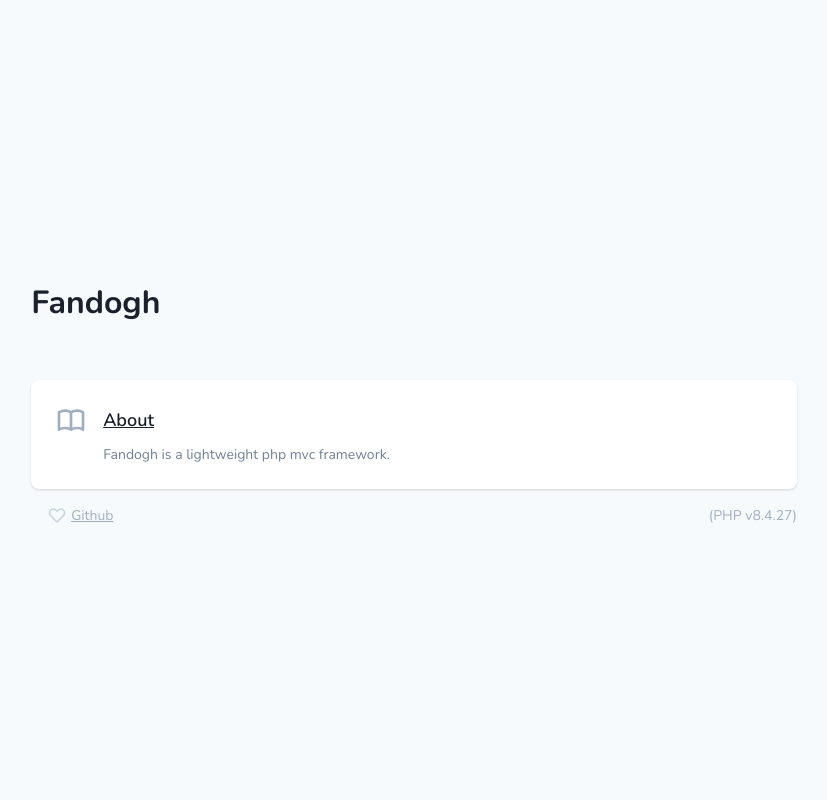
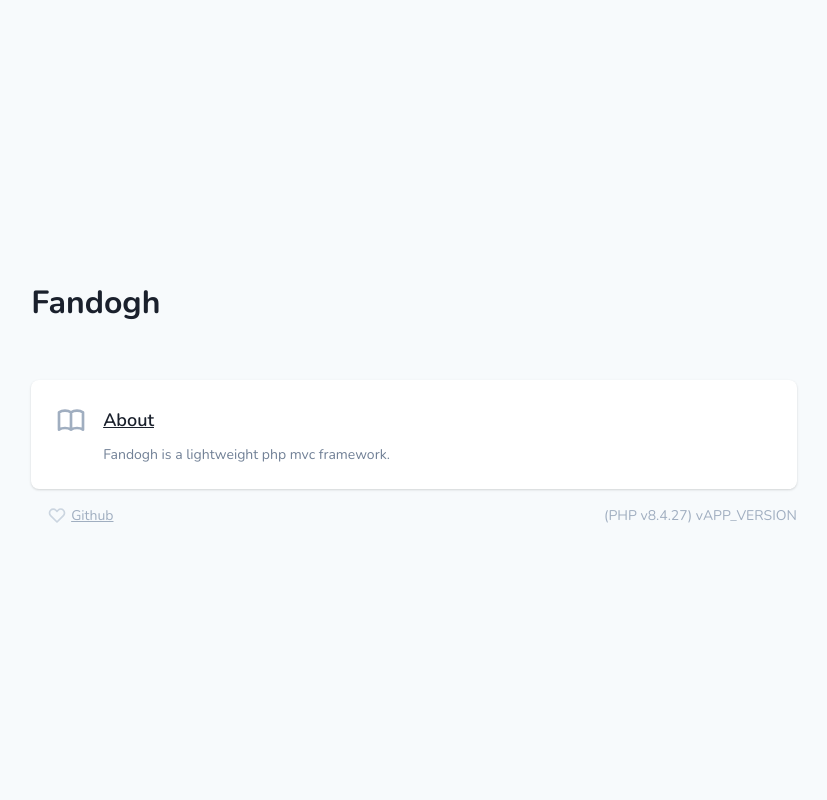
Before and after one commit to Mohammadreza-73/Fandogh, a PHP site: page /resources/views/welcome.php in a window 1280 px wide. Shown: the whole page, without its empty margins (226-1053 px from the left). Run offline with PHP 8.4, Linux system fonts and the light colour scheme; some libraries are stand-ins or nearby versions.

Commit message:
Add app version constant

```diff
--- a/resources/views/welcome.php
+++ b/resources/views/welcome.php
@@ -59,7 +59,7 @@
                     </div>
 
                     <div class="ml-4 text-center text-sm text-gray-500 sm:text-right sm:ml-0">
-                        (PHP v<?php echo PHP_VERSION; ?>)
+                        (PHP v<?= PHP_VERSION; ?>) v<?= APP_VERSION; ?>
                     </div>
                 </div>
             </div>
```
Also changed, not shown: bootstrap/constants.php (+1 -7 lines).
